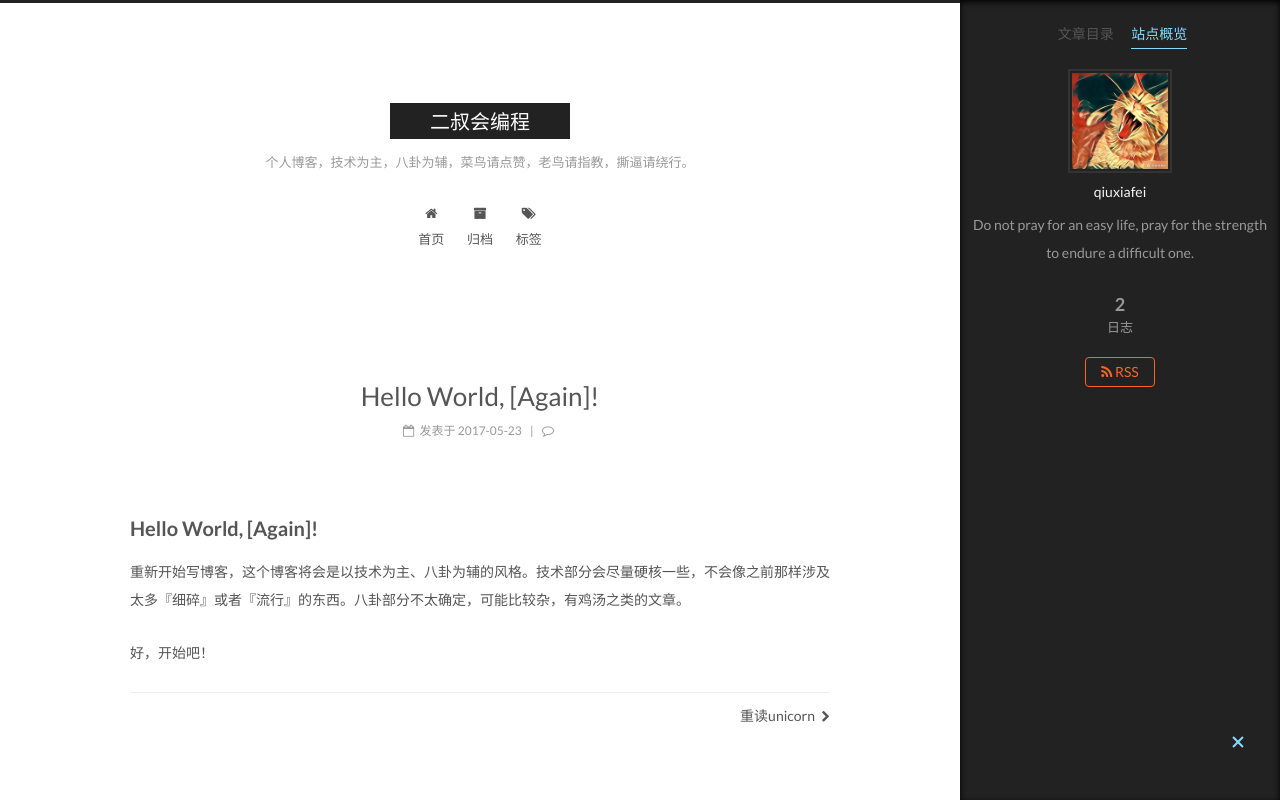
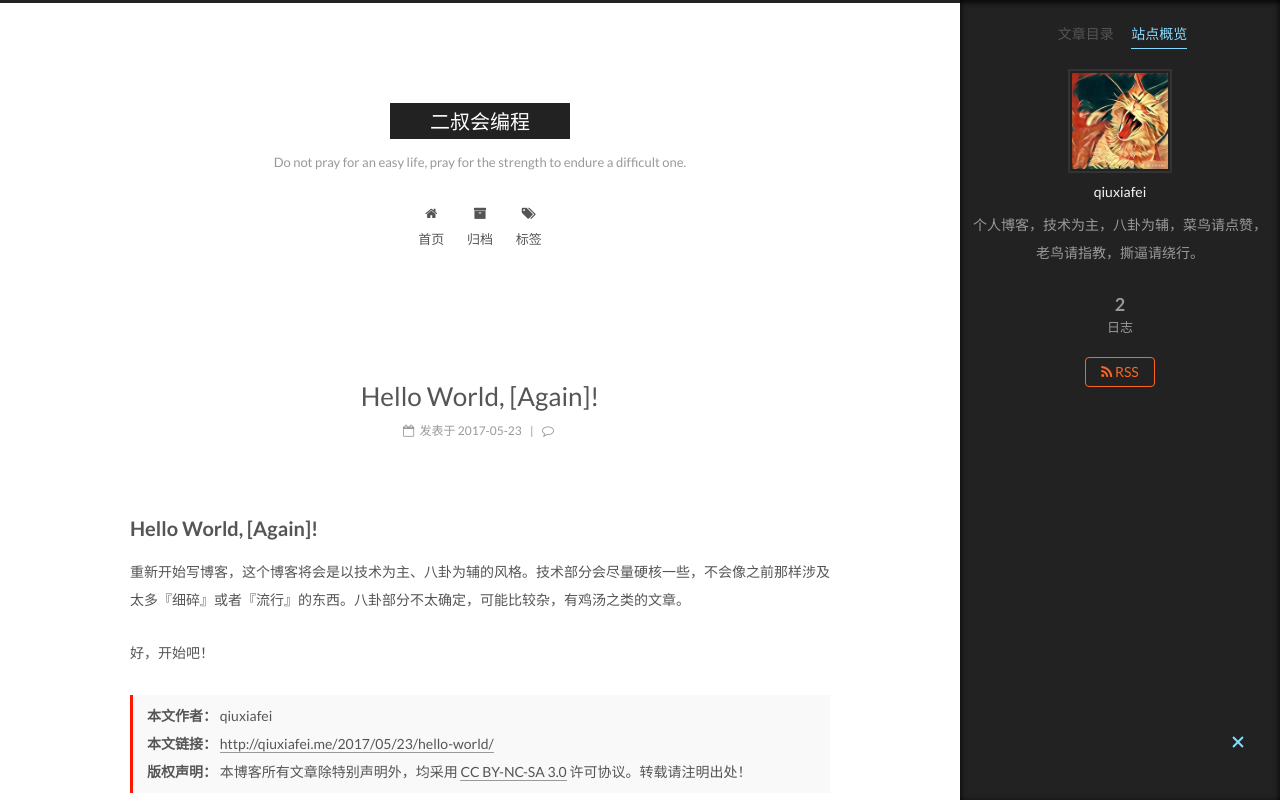
Before and after one commit to qiuxiafei/qiuxiafei.github.com, a plain HTML site: page 2017/05/23/hello-world/index.html in a window 1280 px wide. Both pictures are taken after a click on the item "站点概览". Shown: the top 800 px of the page. Drawn offline with Linux system fonts and the light colour scheme.

Commit message:
Site updated: 2017-05-30 22:24:38

```diff
--- a/2017/05/23/hello-world/index.html
+++ b/2017/05/23/hello-world/index.html
@@ -186,7 +186,7 @@
       </a>
     </div>
 
-        <p class="site-subtitle">个人博客，技术为主，八卦为辅，菜鸟请点赞，老鸟请指教，撕逼请绕行。</p>
+        <p class="site-subtitle">Do not pray for an easy life, pray for the strength to endure a difficult one.</p>
 
   </div>
 
@@ -361,6 +361,21 @@
     <div>
 
 
+  <ul class="post-copyright">
+    <li class="post-copyright-author">
+      <strong>本文作者：</strong>
+      qiuxiafei
+    </li>
+    <li class="post-copyright-link">
+      <strong>本文链接：</strong>
+      <a href="http://qiuxiafei.me/2017/05/23/hello-world/" title="Hello World, [Again]!">http://qiuxiafei.me/2017/05/23/hello-world/</a>
+    </li>
+    <li class="post-copyright-license">
+      <strong>版权声明： </strong>
+      本博客所有文章除特别声明外，均采用 <a href="https://creativecommons.org/licenses/by-nc-sa/3.0/" rel="external nofollow" target="_blank">CC BY-NC-SA 3.0</a> 许可协议。转载请注明出处！
+    </li>
+  </ul>
+
 
 
     </div>
@@ -450,7 +465,7 @@
                alt="qiuxiafei" />
           <p class="site-author-name" itemprop="name">qiuxiafei</p>
 
-              <p class="site-description motion-element" itemprop="description">Do not pray for an easy life, pray for the strength to endure a difficult one.</p>
+              <p class="site-description motion-element" itemprop="description">个人博客，技术为主，八卦为辅，菜鸟请点赞，老鸟请指教，撕逼请绕行。</p>
 
         </div>
         <nav class="site-state motion-element">
--- a/atom.xml
+++ b/atom.xml
@@ -1,7 +1,7 @@
 <?xml version="1.0" encoding="utf-8"?>
 <feed xmlns="http://www.w3.org/2005/Atom">
   <title>二叔会编程</title>
-  <subtitle>个人博客，技术为主，八卦为辅，菜鸟请点赞，老鸟请指教，撕逼请绕行。</subtitle>
+  <subtitle>Do not pray for an easy life, pray for the strength to endure a difficult one.</subtitle>
   <link href="/atom.xml" rel="self"/>
 
   <link href="http://qiuxiafei.me/"/>
--- a/css/main.css
+++ b/css/main.css
@@ -1538,6 +1538,13 @@ pre .javascript .function {
 .fancybox-close:hover {
   border: none;
 }
+.post-copyright {
+  margin: 2em 0 0;
+  padding: 0.5em 1em;
+  border-left: 3px solid #ff1700;
+  background-color: #f9f9f9;
+  list-style: none;
+}
 .sidebar {
   position: fixed;
   right: 0;
@@ -1695,7 +1702,7 @@ pre .javascript .function {
   width: 4px;
   height: 4px;
   border-radius: 50%;
-  background: #61ff74;
+  background: #5bff61;
 }
 .links-of-blogroll {
   font-size: 13px;
```
Also changed, not shown: 2017/05/24/重读unicorn/index.html (+17 -2 lines), archives/2017/05/index.html (+5 -5 lines), archives/2017/index.html (+5 -5 lines), archives/index.html (+5 -5 lines), categories/index.html (+5 -5 lines), index.html (+5 -5 lines), tags/index.html (+5 -5 lines).
